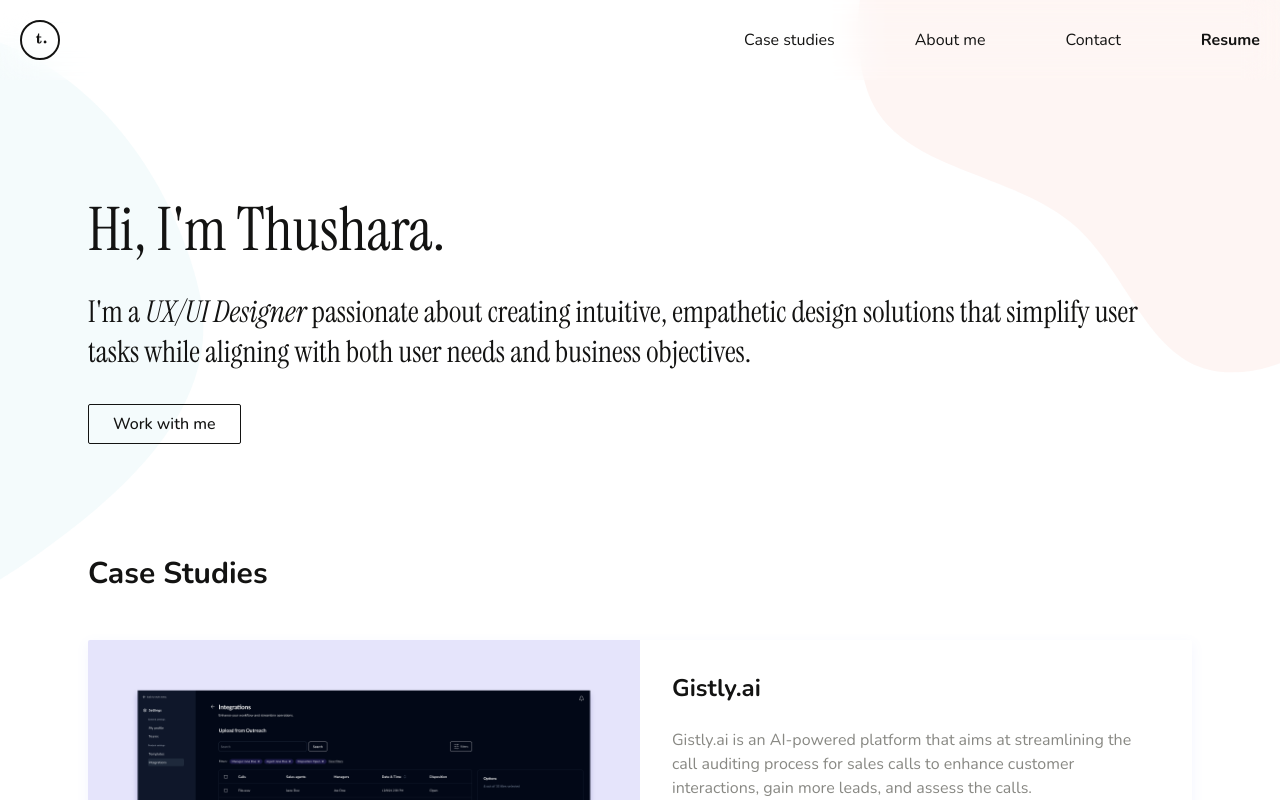
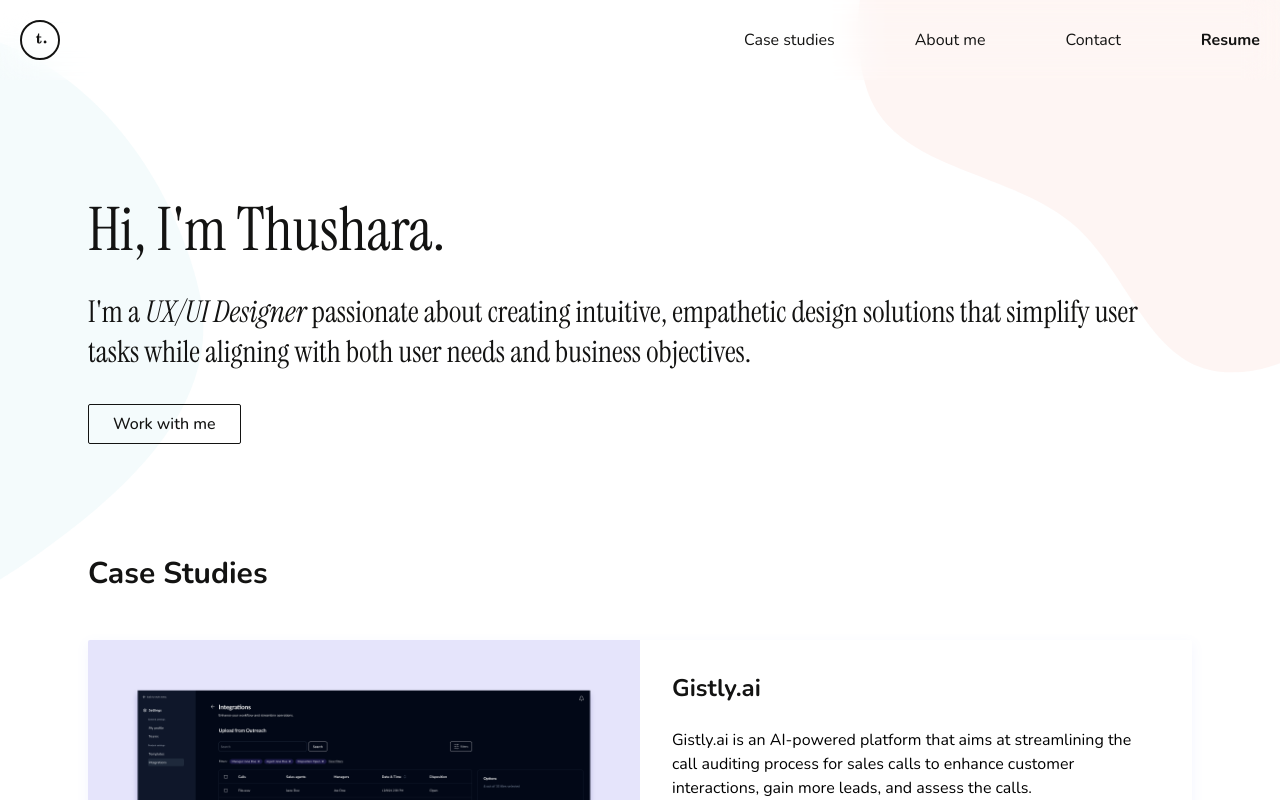
Before and after one commit to thushara-design/thushara-design.github.io, a React (Vite) app: page / in a window 1280 px wide. Shown: the top 800 px of the page. Built offline with nearby package versions, Linux system fonts and the light colour scheme.

Commit message:
fix: make case study description text darker for accessibility

```diff
--- a/src/components/case-study.tsx
+++ b/src/components/case-study.tsx
@@ -40,7 +40,7 @@ const CaseStudy = () => {
             <div className="flex flex-col gap-6 p-8">
               <h3 className="text-2xl font-bold">{title}</h3>
               <div className="space-y-4">
-                <p className="line-clamp-3 text-secondary-200">{description}</p>
+                <p className="line-clamp-3 text-black">{description}</p>
                 <ul className="flex flex-wrap gap-2">
                   {tags.map((tag) => (
                     <li key={tag} className="px-3 py-1 odd:bg-accent-primary even:bg-accent-secondary">
```
